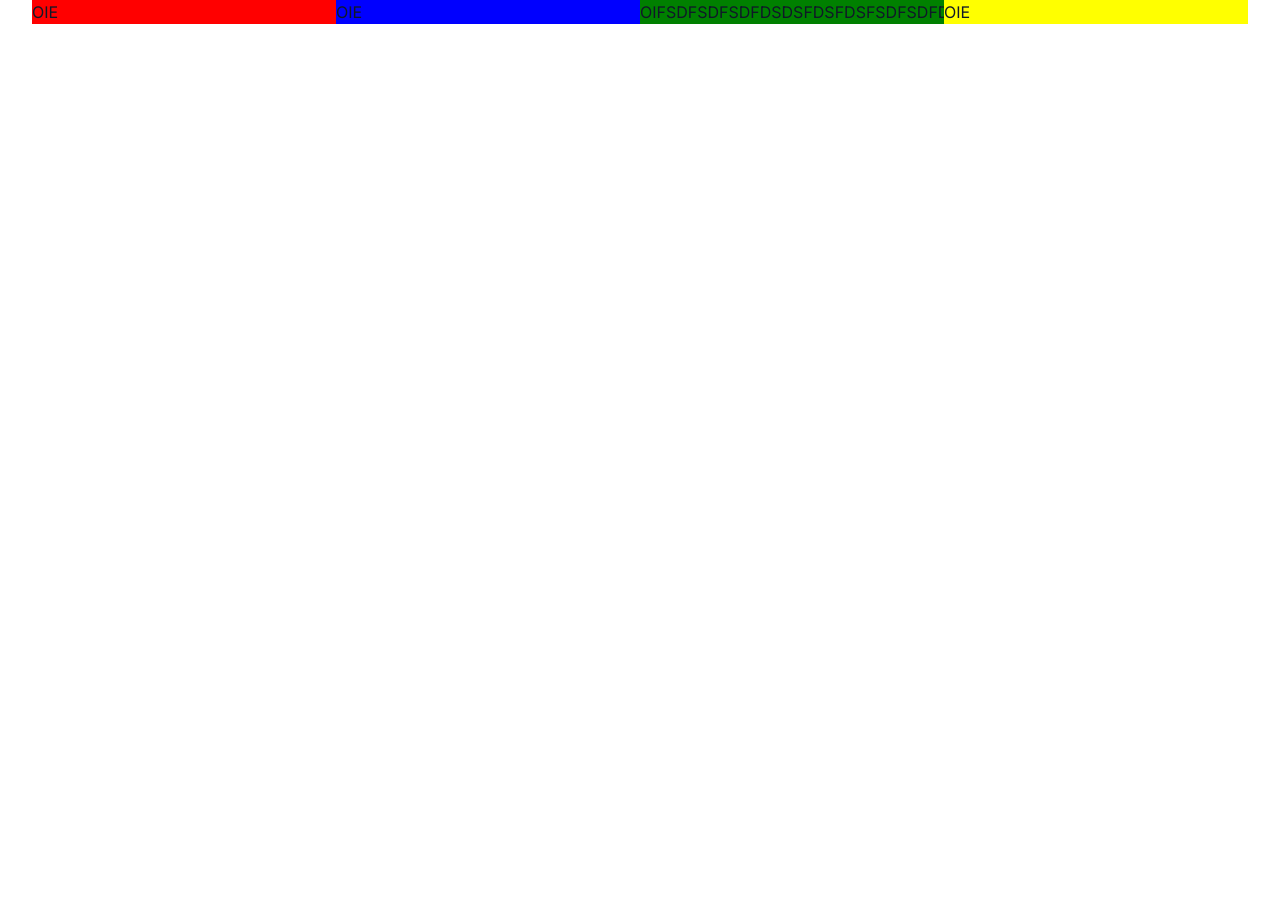
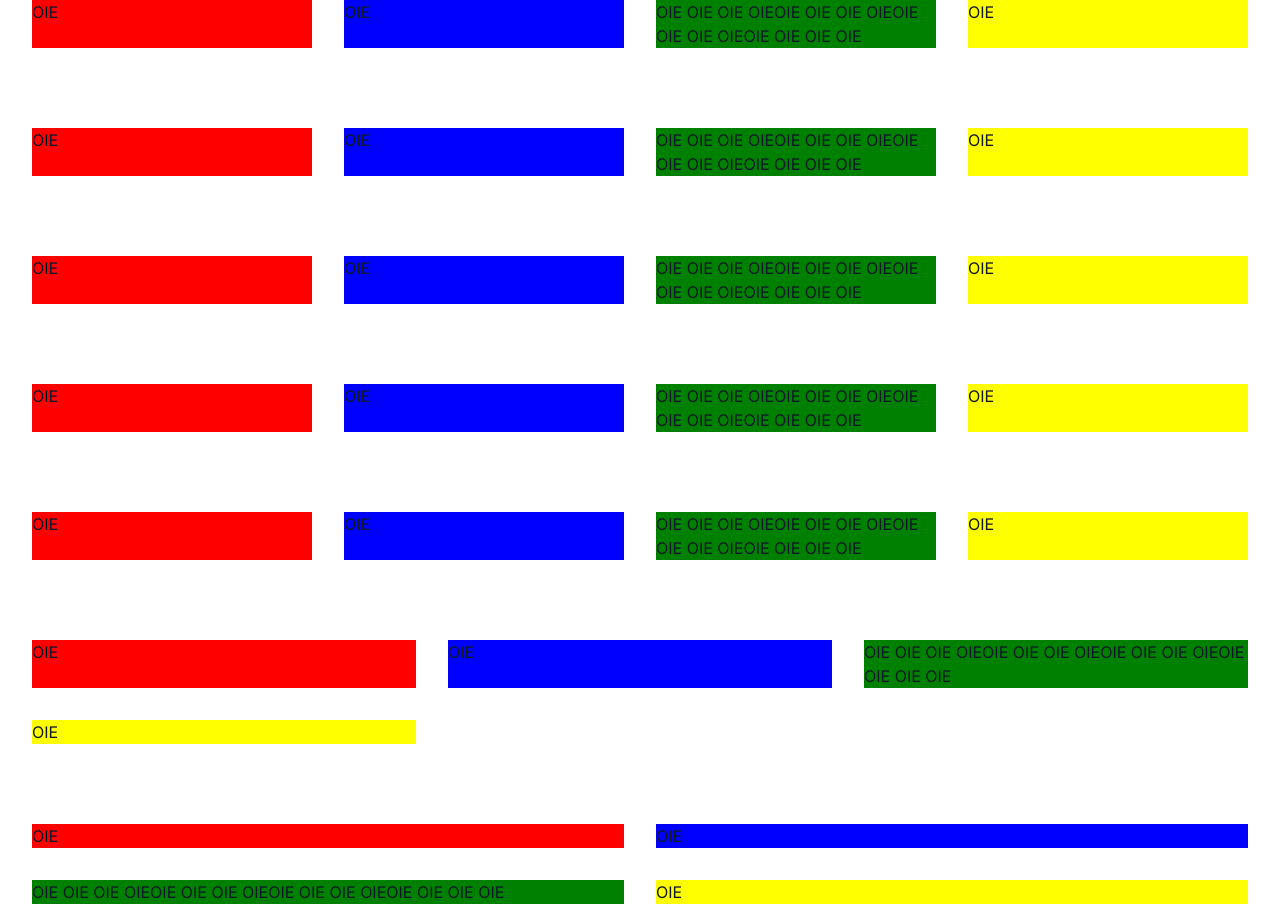
Before and after one commit to yoji-kojio/wada-core, a website: page index.html in a window 1280 px wide. Before the commit the page ends 800 px from the top, so only its background shows below. Drawn offline with Linux system fonts and the light colour scheme.

Commit message:
:zap: Use CSS Grid instead flexbox to handle grid

```diff
--- a/index.html
+++ b/index.html
@@ -10,10 +10,52 @@
 <body>
   <div class="container">
     <div class="row">
-      <div style="background-color: red;" class="col-3-desktop col-12-mobile">OIE</div>
-      <div style="background-color: blue;" class="col-3-desktop col-12-mobile">OIE</div>
-      <div style="background-color: green;" class="col-3-desktop col-12-mobile">OIFSDFSDFSDFDSDSFDSFDSFSDFSDFDSFDSE</div>
-      <div style="background-color: yellow;" class="col-3-desktop col-12-mobile">OIE</div>
+      <div style="background-color: red;" class="col-3-desktop col-5-mobile">OIE</div>
+      <div style="background-color: blue;" class="col-3-desktop col-7-mobile">OIE</div>
+      <div style="background-color: green;" class="col-3-desktop col-6-mobile">OIE OIE OIE OIEOIE OIE OIE OIEOIE OIE OIE OIEOIE OIE OIE OIE</div>
+      <div style="background-color: yellow;" class="col-3-desktop col-6-mobile">OIE</div>
+    </div>
+
+    <div class="row-auto-column mt-20">
+      <div style="background-color: red;">OIE</div>
+      <div style="background-color: blue;">OIE</div>
+      <div style="background-color: green;">OIE OIE OIE OIEOIE OIE OIE OIEOIE OIE OIE OIEOIE OIE OIE OIE</div>
+      <div style="background-color: yellow;">OIE</div>
+    </div>
+
+    <div class="row-auto-column-xs mt-20">
+      <div style="background-color: red;">OIE</div>
+      <div style="background-color: blue;">OIE</div>
+      <div style="background-color: green;">OIE OIE OIE OIEOIE OIE OIE OIEOIE OIE OIE OIEOIE OIE OIE OIE</div>
+      <div style="background-color: yellow;">OIE</div>
+    </div>
+
+    <div class="row-auto-column-sm mt-20">
+      <div style="background-color: red;">OIE</div>
+      <div style="background-color: blue;">OIE</div>
+      <div style="background-color: green;">OIE OIE OIE OIEOIE OIE OIE OIEOIE OIE OIE OIEOIE OIE OIE OIE</div>
+      <div style="background-color: yellow;">OIE</div>
+    </div>
+
+    <div class="row-auto-column-md mt-20">
+      <div style="background-color: red;">OIE</div>
+      <div style="background-color: blue;">OIE</div>
+      <div style="background-color: green;">OIE OIE OIE OIEOIE OIE OIE OIEOIE OIE OIE OIEOIE OIE OIE OIE</div>
+      <div style="background-color: yellow;">OIE</div>
+    </div>
+
+    <div class="row-auto-column-lg mt-20">
+      <div style="background-color: red;">OIE</div>
+      <div style="background-color: blue;">OIE</div>
+      <div style="background-color: green;">OIE OIE OIE OIEOIE OIE OIE OIEOIE OIE OIE OIEOIE OIE OIE OIE</div>
+      <div style="background-color: yellow;">OIE</div>
+    </div>
+
+    <div class="row-auto-column-xl mt-20">
+      <div style="background-color: red;">OIE</div>
+      <div style="background-color: blue;">OIE</div>
+      <div style="background-color: green;">OIE OIE OIE OIEOIE OIE OIE OIEOIE OIE OIE OIEOIE OIE OIE OIE</div>
+      <div style="background-color: yellow;">OIE</div>
     </div>
   </div>
 </body>
--- a/src/grid/columns.scss
+++ b/src/grid/columns.scss
@@ -1,8 +1,44 @@
-$grid-columns: 12;
+$grid-columns: 12 !default;
+$auto-column-min-width: (
+  xs: 8rem,
+  sm: 10rem,
+  md: 15rem,
+  lg: 20rem,
+  xl: 25rem,
+);
+
+@mixin auto-column($min-width) {
+  display: grid;
+  gap: $gap-mobile;
+  grid-template-columns: repeat(auto-fit, minmax($min-width, 1fr));
+
+  @media (min-width: $screen-tablet) {
+    gap: $gap;
+  }
+}
 
 .row {
-  display: flex;
-  flex-flow: row wrap;
+  display: grid;
+  gap: $gap-mobile;
+  grid-template-columns: repeat($grid-columns, 1fr);
+
+  > * {
+    grid-column-end: span $grid-columns;
+  }
+
+  @media (min-width: $screen-tablet) {
+    gap: $gap;
+  }
+}
+
+.row-auto-column {
+  @include auto-column(0);
+}
+
+@each $size, $value in $auto-column-min-width {
+  .row-auto-column-#{$size} {
+    @include auto-column($value);
+  }
 }
 
 @include mobile {
@@ -10,8 +46,7 @@ $grid-columns: 12;
     $calculatedWidth: ($i * 100%) / $grid-columns;
 
     .col-#{$i}-mobile {
-      flex-grow: 0;
-      width: $calculatedWidth;
+      grid-column-end: span #{$i};
     }
   }
 }
@@ -21,8 +56,7 @@ $grid-columns: 12;
     $calculatedWidth: ($i * 100%) / $grid-columns;
 
     .col-#{$i}-tablet {
-      flex-grow: 0;
-      width: $calculatedWidth;
+      grid-column-end: span #{$i};
     }
   }
 }
@@ -32,8 +66,7 @@ $grid-columns: 12;
     $calculatedWidth: ($i * 100%) / $grid-columns;
 
     .col-#{$i}-laptop {
-      flex-grow: 0;
-      width: $calculatedWidth;
+      grid-column-end: span #{$i};
     }
   }
 }
@@ -43,8 +76,7 @@ $grid-columns: 12;
     $calculatedWidth: ($i * 100%) / $grid-columns;
 
     .col-#{$i}-desktop {
-      flex-grow: 0;
-      width: $calculatedWidth;
+      grid-column-end: span #{$i};
     }
   }
 }
```
Also changed, not shown: css/index.css, css/index.min.css, 1 other file.
